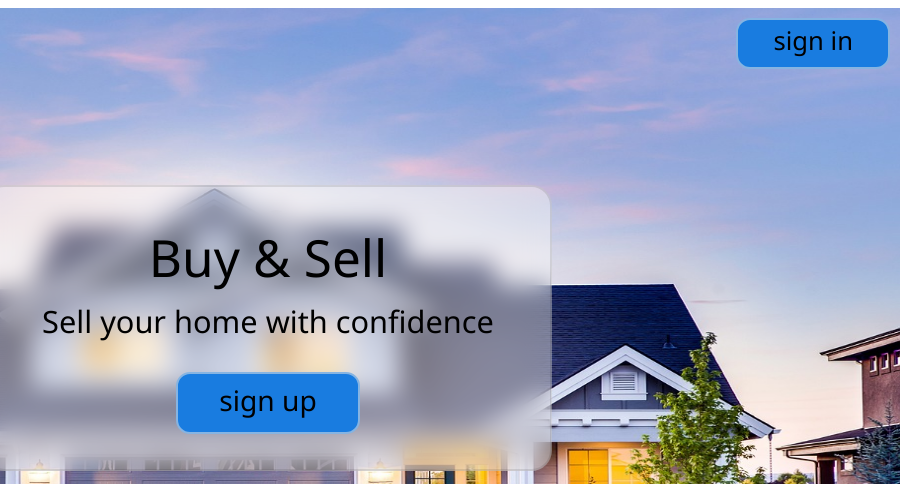
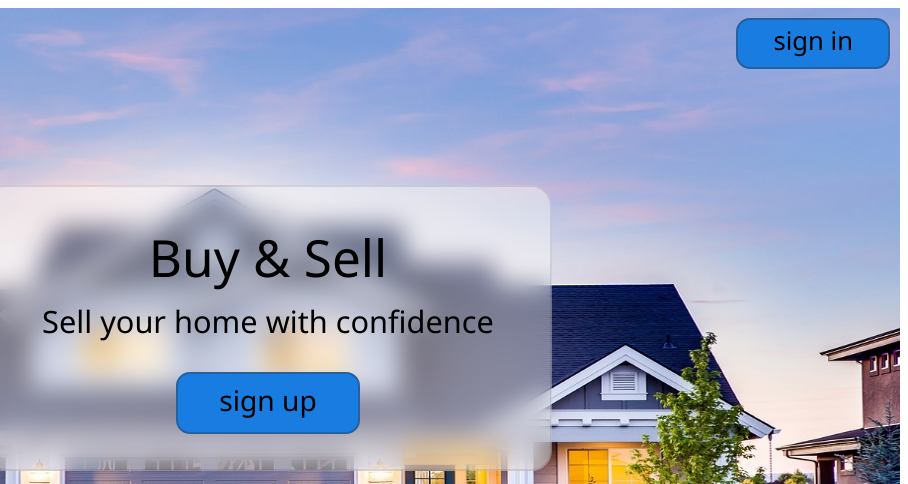
Before and after one commit to eladshayo/eladsh, a plain HTML site: page index.html in a window 1280 px wide. Shown: the top 484 px of the page, 372-1280 px from the left. Drawn offline with Linux system fonts and the light colour scheme.

Commit message:
Update index.html

```diff
--- a/index.html
+++ b/index.html
@@ -7,7 +7,7 @@
     <style>
       *{
         --blue:rgb(25, 124, 224);
-        --light-blue:rgb(134, 180, 226);
+        --light-blue:rgb(36, 97, 158);
       }
       .body{
         position: relative;
```
